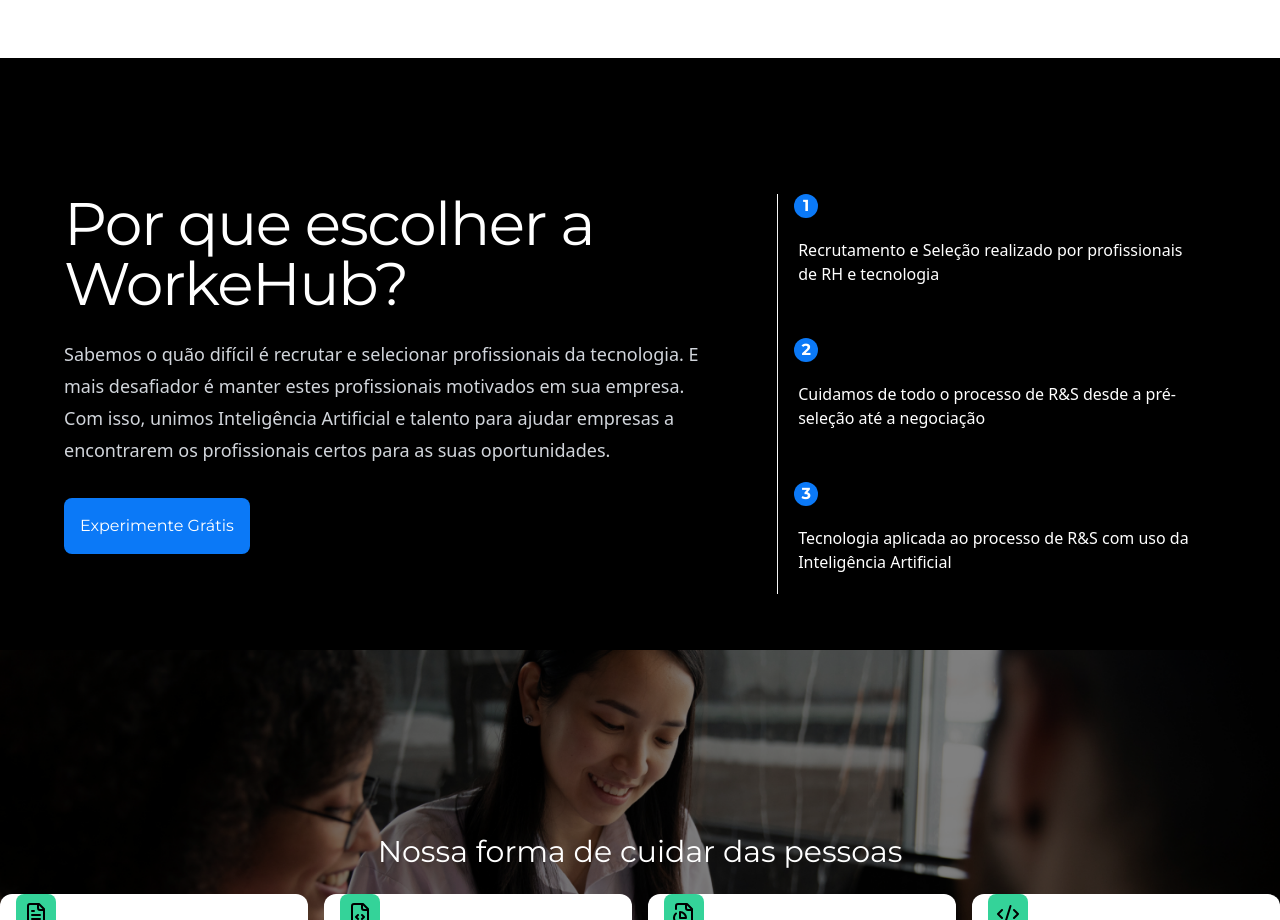
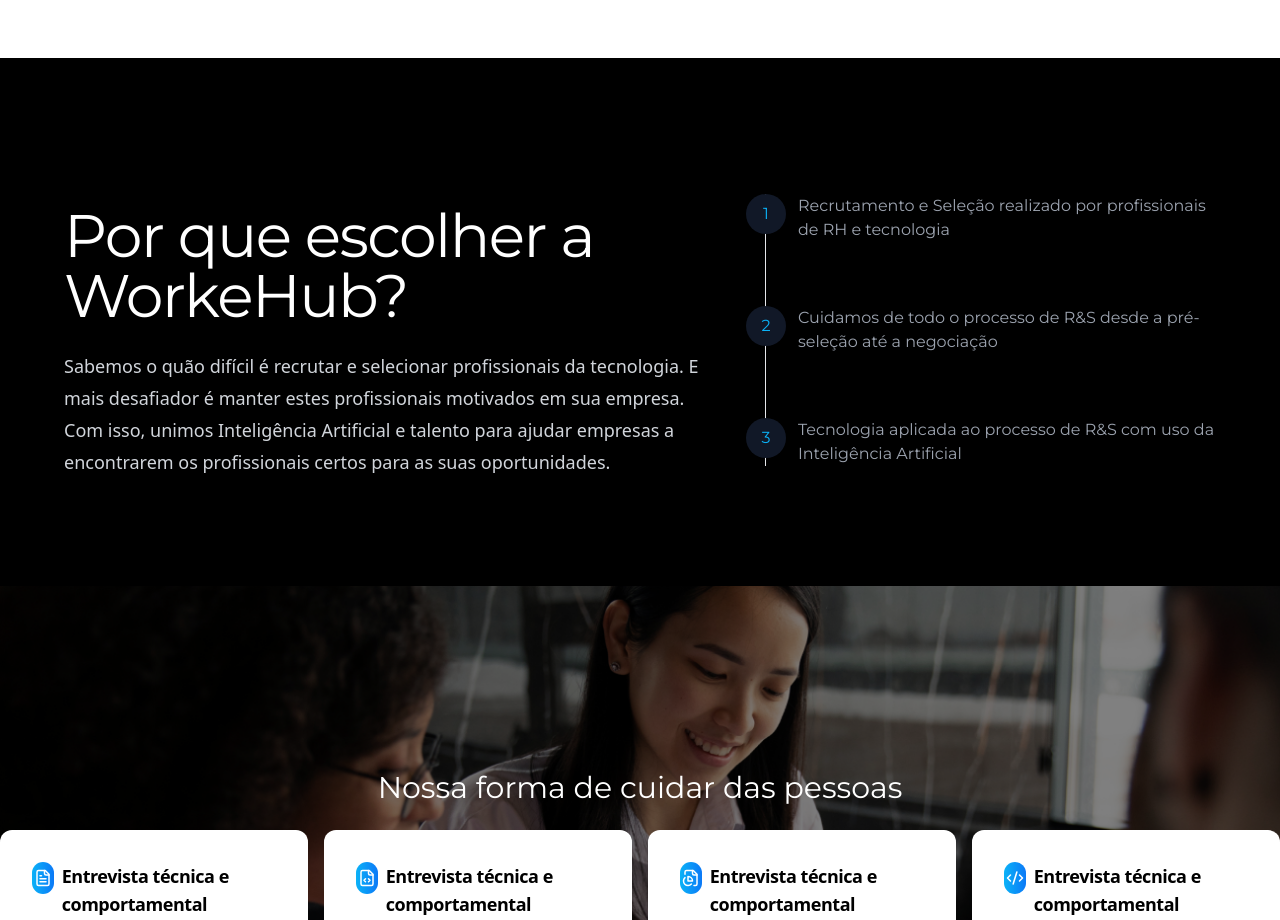
Before and after one commit to isacrodriguesdev/landing-page, a Next.js app: page / in a window 1280 px wide. Shown: the part 1880-2800 px from the top of the page. Built offline with nearby package versions, Linux system fonts and the light colour scheme.

Commit message:
chore: style

```diff
--- a/src/components/Peoples.tsx
+++ b/src/components/Peoples.tsx
@@ -11,57 +11,65 @@
               Nossa forma de cuidar das pessoas
             </h3>
             <div className="flex justify-center 3sm:grid sm:flex gap-4">
-            <div className="bg-white rounded-xl">
-              <div className="bg-emerald-400 w-10 h-10 ml-4 align-top flex justify-center items-center rounded-lg">
-                <FileText />
+              <div className="bg-white rounded-xl 3sm:block p-6">
+                <div className="3sm:max-w-sm flex-col flex max-w-sm 3sm:p-2 rounded-lg">
+                  <div className="flex flex-row">
+                    <div className="bg-gradient-to-r from-secundary to-primary w-8 h-8 align-top flex justify-center items-center rounded-xl">
+                      <FileText size={18} color="white" />
                     </div>
-              <div className="3sm:max-w-sm max-w-sm 3sm:p-2 bg-white rounded-lg">
-                <h5 className="3sm:text-xl mb-2 text-2xl ml-2 font-sans font-semibold tracking-tight text-black">
-                  Avaliação de Candidaturas
+                    <h5 className="mb-2 text-lg ml-2 font-sans font-semibold tracking-tight text-black">
+                      Entrevista técnica e comportamental
                     </h5>
-                <p className="3sm:text-sm font-sans ml-2 text-lg font-normal text-blackLight">
-                  Usamos a inteligência artificial para identificar os
-                  candidatos mais compatíveis com a vaga ofertada
+                  </div>
+                  <p className="3sm:text-sm font-sans ml-2 lg:text-lg text-black mt-2 ">
+                    Gostamos de olhar nos olhos das pessoas e propiciar uma boa
+                    experiência para o candidato
                   </p>
                 </div>
               </div>
-            <div className="bg-white rounded-xl">
-              <div className="bg-emerald-400 w-10 h-10 ml-4 align-top flex justify-center items-center rounded-lg">
-                <FileCode />
+              <div className="bg-white rounded-xl 3sm:block p-6">
+                <div className="3sm:max-w-sm flex-col flex max-w-sm 3sm:p-2 p-20 rounded-lg">
+                  <div className="flex flex-row">
+                    <div className="bg-gradient-to-r from-secundary to-primary w-8 h-8 align-top flex justify-center items-center rounded-xl">
+                      <FileCode size={18} color="white" />
                     </div>
-              <div className="3sm:max-w-sm max-w-sm 3sm:p-2 rounded-lg">
-                <h5 className="3sm:text-xl mb-2 text-2xl ml-2 font-sans font-semibold tracking-tight text-black">
-                  Avaliação dos projetos
+                    <h5 className="mb-2 text-lg ml-2 font-sans font-semibold tracking-tight text-black">
+                      Entrevista técnica e comportamental
                     </h5>
-                <p className="3sm:text-sm font-sans ml-2 text-lg font-normal text-blackLight">
-                  Avaliamos os projetos de cada profissional que atendem os
-                  requisitos das vagas
+                  </div>
+                  <p className="3sm:text-sm font-sans ml-2 lg:text-lg text-black mt-2 ">
+                    Gostamos de olhar nos olhos das pessoas e propiciar uma boa
+                    experiência para o candidato
                   </p>
                 </div>
               </div>
-            <div className="bg-white rounded-xl xsm:hidden 3sm:block">
-              <div className="bg-emerald-400 w-10 h-10 ml-4 align-top flex justify-center items-center rounded-lg">
-                <FilePieChart />
+              <div className="bg-white rounded-xl xsm:hidden 3sm:block p-6">
+                <div className="3sm:max-w-sm flex-col flex max-w-sm 3sm:p-2 p-20 rounded-lg">
+                  <div className="flex flex-row">
+                    <div className="bg-gradient-to-r from-secundary to-primary w-8 h-8 align-top flex justify-center items-center rounded-xl">
+                      <FilePieChart size={18} color="white" />
                     </div>
-              <div className="3sm:max-w-sm max-w-sm 3sm:p-2  rounded-lg">
-                <h5 className="3sm:text-xl mb-2 text-2xl ml-2 font-sans font-semibold tracking-tight text-black">
-                  Análise técnica e comportamental
+                    <h5 className="mb-2 text-lg ml-2 font-sans font-semibold tracking-tight text-black">
+                      Entrevista técnica e comportamental
                     </h5>
-                <p className="3sm:text-sm font-sans ml-2 text-lg font-normal text-blackLight">
-                  Avaliamos as capacidades técnicas e comportamentais para
-                  assegurar as competências necessárias
+                  </div>
+                  <p className="3sm:text-sm font-sans ml-2 lg:text-lg text-black mt-2 ">
+                    Gostamos de olhar nos olhos das pessoas e propiciar uma boa
+                    experiência para o candidato
                   </p>
                 </div>
               </div>
-            <div className="bg-white rounded-xl xsm:hidden 3sm:block">
-              <div className="bg-emerald-400 w-10 h-10 ml-4 align-top flex justify-center items-center rounded-lg">
-                <Code2 />
+              <div className="bg-white rounded-xl xsm:hidden 3sm:block p-6">
+                <div className="3sm:max-w-sm flex-col flex max-w-sm 3sm:p-2 p-20 rounded-lg">
+                  <div className="flex flex-row">
+                    <div className="bg-gradient-to-r from-secundary to-primary w-8 h-8 align-top flex justify-center items-center rounded-xl">
+                      <Code2 size={18} color="white" />
                     </div>
-              <div className="3sm:max-w-sm max-w-sm 3sm:p-2  rounded-lg">
-                <h5 className="3sm:text-xl mb-2 text-2xl ml-2 font-sans font-semibold tracking-tight text-black">
+                    <h5 className="mb-2 text-lg ml-2 font-sans font-semibold tracking-tight text-black">
                       Entrevista técnica e comportamental
                     </h5>
-                <p className="3sm:text-sm font-sans ml-2 text-lg font-normal text-blackLight">
+                  </div>
+                  <p className="3sm:text-sm font-sans ml-2 lg:text-lg text-black mt-2 ">
                     Gostamos de olhar nos olhos das pessoas e propiciar uma boa
                     experiência para o candidato
                   </p>
--- a/src/components/card.tsx
+++ b/src/components/card.tsx
@@ -3,7 +3,7 @@
     <>
       <section className="bg-black flex justify-center items-center xsm:pt-40 2sm:pt-0">
         <div className="sm:grid lg:flex relative isolate overflow-hidden pt-20 bg-black rounded-xl mx-auto xl:max-w-7xl lg:max-w-5xl px-10 lg:px-8">
-          <div className="mx-auto max-w-7xl px-6 lg:px-8 justify-center place-self-center">
+          <div className="mx-auto max-w-4xl px-6 lg:px-8 justify-center place-self-center">
             <div className="mx-auto max-w-4xl lg:mx-0">
               <h3 className="text-4xl tracking-tight sm:text-center 3sm:text-center md:text-start lg:text-start text-white sm:text-6xl">
                 Por que escolher a WorkeHub?
@@ -15,74 +15,31 @@
                 Artificial e talento para ajudar empresas a encontrarem os
                 profissionais certos para as suas oportunidades.
               </p>
-              <a href="" className="">
-                <button
-                  type="button"
-                  className="xsm:hidden lg:block whitespace-nowrap mt-8 py-4 px-4 items-center text-md rounded-lg bg-primary text-white"
-                >
-                  Experimente Grátis
-                </button>
-              </a>
             </div>
             <div className="mx-auto mt-10 max-w-2xl lg:mx-0 lg:max-w-none"></div>
           </div>
 
-          <div className="px-4 py-10 sm:px-6 lg:px-8 lg:py-14 mx-auto ">
-            <div className="sm:grid-cols-2 md:grid-cols-3 xl:grid-cols-4 h-fit gap-3 sm:gap-6 border-l border-white">
-            <div className="group flex flex-col borde mb-8 shadow-md rounded-xl hover:shadow-2xl transition bg-transparent border-zinc-400">
-            <h4 className="ml-4 text-white font-bold text-center w-6 rounded-full bg-primary">
-                1
-              </h4>
-                <div className="p-4 md:p-5">
-                  <div className="flex justify-between items-center">
-                    <div>
-                      <p className="text-md text-white font-sans">
-                      Recrutamento e Seleção realizado por profissionais de RH
-                        e tecnologia
-                      </p>
-                    </div>
-                  </div>
-                </div>
-              </div>
-              <div className="group flex flex-col borde mb-8 shadow-md rounded-xl hover:shadow-2xl transition bg-transparent border-zinc-400">
-              <h4 className="ml-4 text-white font-bold text-center w-6 rounded-full bg-primary">
-                2
-              </h4>
-                <div className="p-4 md:p-5">
-                  <div className="flex justify-between items-center">
-                    <div>
-                      <p className="text-md text-white font-sans">
-                        Cuidamos de todo o processo de R&S desde a pré-seleção
-                        até a negociação
-                      </p>
-                    </div>
-                  </div>
-                </div>
-              </div>
-              <div className="group flex flex-col borde shadow-md rounded-xl hover:shadow-2xl transition bg-transparent border-zinc-400">
-              <h4 className="ml-4 text-white font-bold text-center w-6 rounded-full bg-primary">
-                3
-              </h4>
-                <div className="p-4 md:p-5">
-                  <div className="flex justify-between items-center">
-                    <div>
-                      <p className="text-md text-white font-sans">
-                        Tecnologia aplicada ao processo de R&S com uso da
-                        Inteligência Artificial
-                      </p>
-                    </div>
-                  </div>
-                </div>
-              </div>
-              <a href="" className="flex justify-center items-center">
-                <button
-                  type="button"
-                  className="xsm:block lg:hidden bg-primary  mt-8 py-4 px-4 inline-flex items-center text-md rounded-lg"
-                >
-                  Experimente Grátis
-                </button>
-              </a>
-            </div>
+          <div className="px-4 py-10 sm:px-6 lg:px-8 lg:py-14 mx-auto">
+            <ol className="relative text-gray-500 border-s border-gray-200 dark:border-gray-700">
+              <li className="mb-16 ms-8 ">
+                <span className="absolute text-secundary flex items-center justify-center w-10 h-10 rounded-full -start-5 bg-gray-900">
+                  1
+                </span>
+                <p className="text-md text-gray-400">Recrutamento e Seleção realizado por profissionais de RH e tecnologia</p>
+              </li>
+              <li className="mb-16 ms-8">
+                <span className="absolute text-secundary flex items-center justify-center w-10 h-10 rounded-full -start-5 bg-gray-900">
+                  2
+                </span>
+                <p className="text-md text-gray-400">Cuidamos de todo o processo de R&S desde a pré-seleção até a negociação   </p>
+              </li>
+              <li className="mb-16 ms-8">
+                <span className="absolute text-secundary flex items-center justify-center w-10 h-10 rounded-full -start-5 bg-gray-900">
+                  3
+                </span>
+                <p className="text-md text-gray-400">Tecnologia aplicada ao processo de R&S com uso da Inteligência Artificial</p>
+              </li>
+            </ol>
           </div>
         </div>
       </section>
--- a/src/components/otherComponents/faq.tsx
+++ b/src/components/otherComponents/faq.tsx
@@ -7,12 +7,12 @@
         <div className="flex mx-auto grid-cols-1 justify-center sm:gap-y-20 lg:mx-0 lg:max-w-none py-8 xl:grid-cols lg:gap-8 xl:gap-0 lg:grid-cols-12">
           <div className="flex justify-end">
             <div className="mx-auto grid grid-cols-1 lg:grid-cols-2 gap-4">
-              <div className="lg:mt-20 3sm:ml-2 space-y-2 md:ml-0 h-fit p-8 max-w-xl lg:ml-20 rounded-md bg-white">
+              <div className="lg:mt-20 3sm:ml-2 space-y-2 md:ml-0 h-fit  max-w-lg lg:ml-20 rounded-md bg-white">
                 <div className="mb-8 text-center">
-                  <h3 className="text-2xl md:text-4xl md:leading-tight text-black font-semibold mb-1">
+                  <h3 className="xsm:text-xl text-2xl md:text-4xl md:leading-tight text-black font-semibold mb-1">
                     Perguntas Frequentes
                   </h3>
-                  <p className="font-medium text-gray-600">
+                  <p className="font-medium xsm:text-sm text-gray-600">
                     Encontre as respostas para todas as suas dúvidas
                   </p>
                 </div>
--- a/src/components/simple-form.tsx
+++ b/src/components/simple-form.tsx
@@ -25,13 +25,13 @@
             <div className="max-w-lg sm:gap-4 flex xsm:pb-10 lg:pb-0">
               <a
                 href="#"
-                className="inline-flex items-center xsm:px-0 2sm:px-1 justify-center px-10 3sm:px-3 py-5 text-sm font-medium text-center rounded-lg hover:bg-primary-800 focus:ring-4 focus:ring-primary-300 bg-white text-secundary hover:text-white hover:bg-blue-700 disabled:opacity-50 disabled:pointer-events-none dark:focus:outline-none dark:focus:ring-1 dark:focus:ring-gray-600 transition-all"
+                className="inline-flex items-center xsm:px-0 2sm:px-1 justify-center px-10 3sm:px-3 py-5 text-sm font-medium text-center rounded-lg hover:bg-primary-800 focus:ring-4 focus:ring-primary-300 bg-white text-secundary hover:text-white hover:bg-black disabled:opacity-50 disabled:pointer-events-none  transition-all"
               >
-                Publicar uma vaga ➔
+                Solicitar free-lancer
               </a>
               <a
                 href="#"
-                className="inline-flex items-center xsm:px-0 2sm:px-1 justify-center px-10 3sm:px-3 py-5 text-sm font-medium text-center rounded-lg bg-gray-700 text-white hover:bg-secundary disabled:opacity-50 disabled:pointer-events-none dark:focus:outline-none dark:focus:ring-1 dark:focus:ring-gray-600 transition-all"
+                className="inline-flex items-center xsm:px-0 2sm:px-1 justify-center px-10 3sm:px-3 py-5 text-sm font-medium text-center rounded-lg bg-black text-white hover:bg-black disabled:opacity-50 disabled:pointer-events-none transition-all"
               >
                 Fale com a gente
               </a>
```
Also changed, not shown: src/components/banner.tsx (+1 -7 lines), src/components/otherComponents/footer.tsx (+0 -14 lines). Lines whose indentation alone changed are shown as unchanged.
